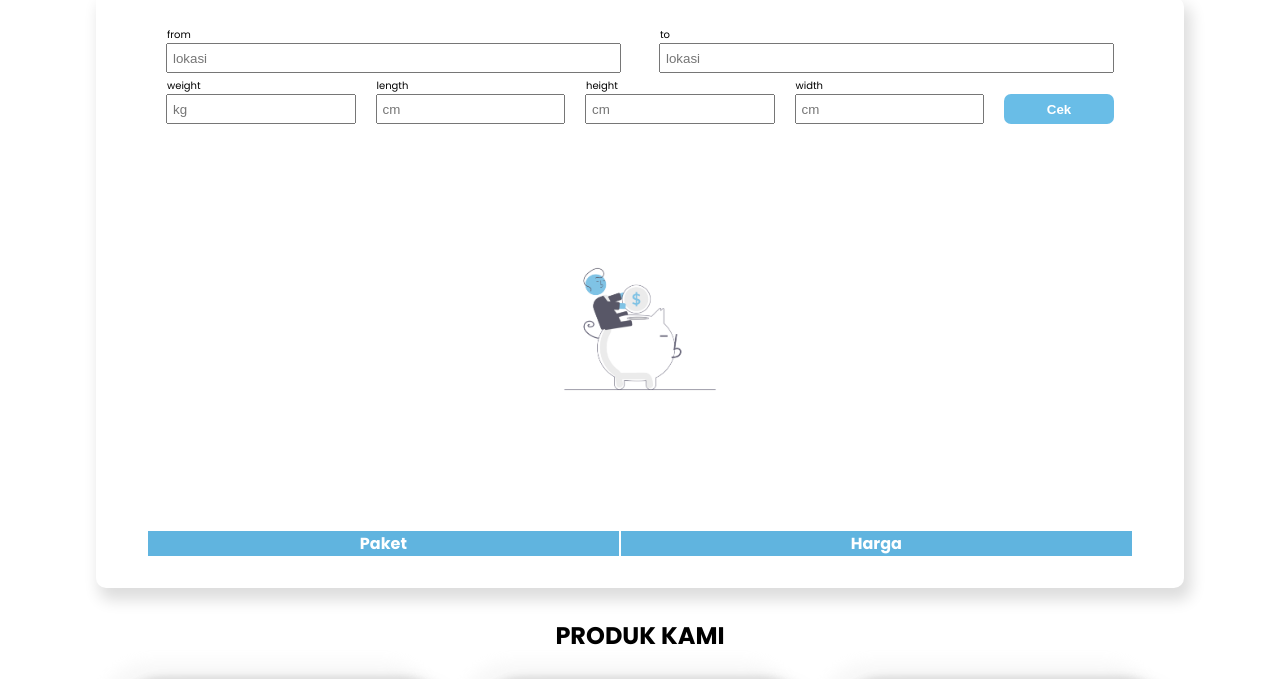
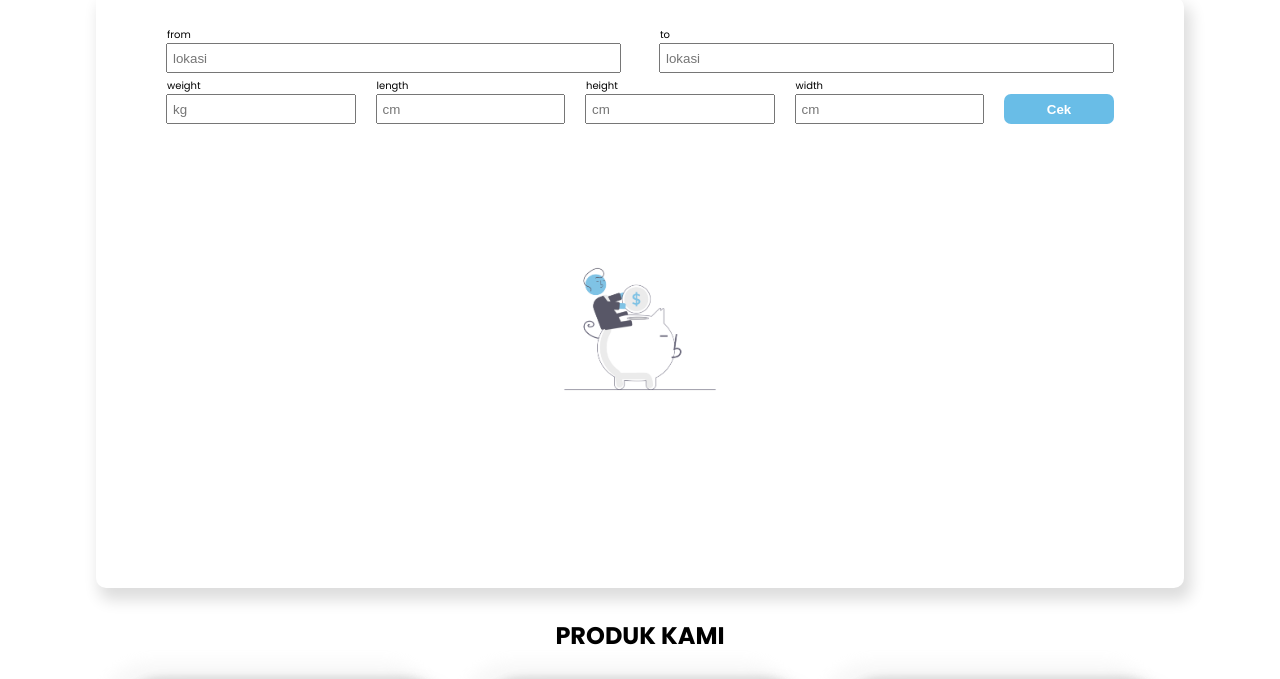
Before and after one commit to Kampus-Merdeka-Software-Engineering/FE-Palembang-22, a plain HTML site: page produk.html in a window 1280 px wide. Shown: the part 121-800 px from the top of the page. Drawn offline with Linux system fonts and the light colour scheme; no server answers.

Commit message:
fix tabel

```diff
--- a/css/produk.css
+++ b/css/produk.css
@@ -513,9 +513,9 @@ main{
 }
 
 
-.main-container th{
-    background-color: #60b4df;
-}
+/* .main-container th{
+    background-color: #ffffff;
+} */
 
 .main-container td{
     padding: 10px 0px;
--- a/js/produk.js
+++ b/js/produk.js
@@ -8,7 +8,8 @@ function getHarga(){
   let width = document.getElementById("lebar").value;
   es_img.style.display='none';
   data_estimasi.style.color='#333333';
-  data_estimasi.style.marginTop='30px'
+  data_estimasi.style.marginTop='30px';
+
 
   let tableBody = document.querySelector('#data-estimasi tbody');
 
```
